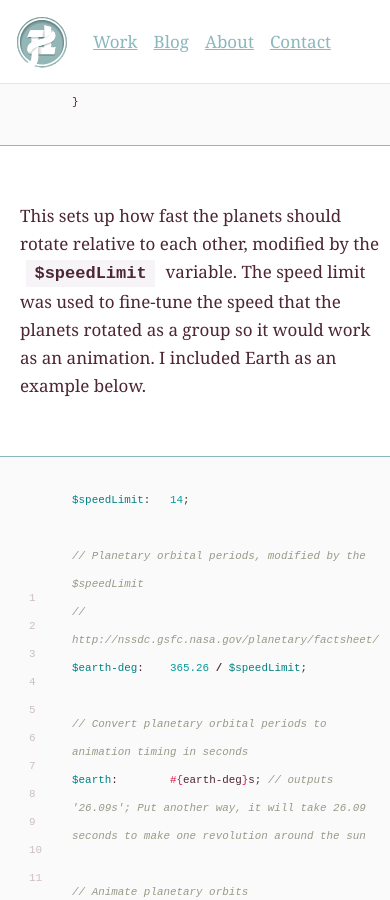
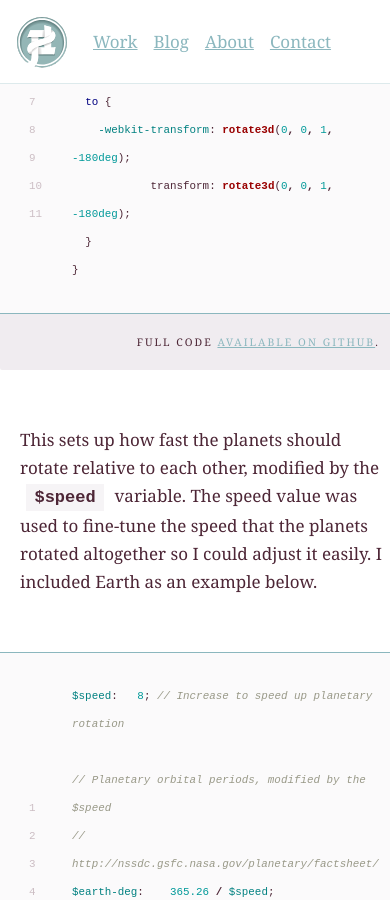
Before and after one commit to zachalbert/zachalbert.com_v6-build, a Jekyll site: the page built from _posts/2015-01-10-orrery.md, in a window 390 px wide and 900 px high, scrolled down 7623 px. Built offline with Jekyll 4.4.1, drawn with Linux system fonts in a browser that asks for light colours; comment, search, counter and statistics services are not loaded; some of the changed text lies outside the part shown.

Commit message:
More responsive tuning

```diff
--- a/_layouts/default.html
+++ b/_layouts/default.html
@@ -106,7 +106,7 @@
           </div>
           <div class="post_main">
             <p>
-              Hi, I'm Zac Halbert. I'm a digital product designer living in San Francisco, California with my Wife Sheena and sheepdog Rufus. I own independent product design consultancy <a href="http://www.scouthawk.com/">Scout Hawk Product Design Studios</a>.
+              Hi, I'm Zac Halbert. I'm a digital product designer living in San Francisco, California with my Wife Sheena and sheepdog Rufus. I own independent product design consultancy <a href="http://www.scouthawk.com/">Scout Hawk Product Design Studio</a>.
             </p>
             <p>
               I build user-facing applications and webites for technology companies, especially startups aiming to make a meaingful, positive impact on everyone. My focus is on early stage products, making strategic vision a reality, and advising technical teams in need of creative direction.
--- a/_posts/2015-01-10-orrery.md
+++ b/_posts/2015-01-10-orrery.md
@@ -11,7 +11,7 @@ categories:
 ---
 
 The orrery <a href="/#top">at the top of this site</a> is an experiment in CSS 3
-animation. *(You might need a more modern browser to see it in action.)* It uses
+animation. *(You might need a more modern <a href="https://www.google.com/chrome/browser/desktop/index.html">browser</a> to see it in action.)* It uses
 data from <a href="http://nssdc.gsfc.nasa.gov/planetary/factsheet/">nasa.gov</a>
 to accurately represent how planets rotate around our sun.
 
@@ -53,6 +53,9 @@ The markup to generate the orbital rings and planets themselves is relatively si
   </div>
 </div>
 {% endhighlight %}
+<div class="note">
+  Full code <a href="https://github.com/zachalbert/zachalbert.com_v6#the-orrery">available on github</a>.
+</div>
 
 ## SCSS function calls
 
@@ -75,6 +78,9 @@ and making small adjustments.
 .pluto   { @include buildPlanet(86%, 10%, $color-10, $pluto-size / 0.5); }
 .eris    { @include buildPlanet(100%, 11%, $color-11, $eris-size / 0.5); }
 {% endhighlight %}
+<div class="note">
+  Full code <a href="https://github.com/zachalbert/zachalbert.com_v6#the-orrery">available on github</a>.
+</div>
 
 ## Mixin to build the planets
 
@@ -146,6 +152,9 @@ The reason I used nesting pseudo objects is because it simplifies the animation
   }
 }
 {% endhighlight %}
+<div class="note">
+  Full code <a href="https://github.com/zachalbert/zachalbert.com_v6#the-orrery">available on github</a>.
+</div>
 
 ## The CSS animation process
 
@@ -166,15 +175,18 @@ CSS 3 `animation` property.
   }
 }
 {% endhighlight %}
+<div class="note">
+  Full code <a href="https://github.com/zachalbert/zachalbert.com_v6#the-orrery">available on github</a>.
+</div>
 
-This sets up how fast the planets should rotate relative to each other, modified by the `$speedLimit` variable. The speed limit was used to fine-tune the speed that the planets rotated as a group so it would work as an animation. I included Earth as an example below.
+This sets up how fast the planets should rotate relative to each other, modified by the `$speed` variable. The speed value was used to fine-tune the speed that the planets rotated altogether so I could adjust it easily. I included Earth as an example below.
 
 {% highlight scss linenos %}
-$speedLimit:   14;
+$speed:   8; // Increase to speed up planetary rotation
 
-// Planetary orbital periods, modified by the $speedLimit
+// Planetary orbital periods, modified by the $speed
 // http://nssdc.gsfc.nasa.gov/planetary/factsheet/
-$earth-deg:    365.26 / $speedLimit;
+$earth-deg:    365.26 / $speed;
 
 // Convert planetary orbital periods to animation timing in seconds
 $earth:        #{earth-deg}s; // outputs '26.09s'; Put another way, it will take 26.09 seconds to make one revolution around the sun
@@ -183,6 +195,9 @@ $earth:        #{earth-deg}s; // outputs '26.09s'; Put another way, it will take
 .earth .orbit  { -webkit-animation: year #{$earth} linear infinite;
                          animation: year #{$earth} linear infinite; }
 {% endhighlight %}
+<div class="note">
+  Full code <a href="https://github.com/zachalbert/zachalbert.com_v6#the-orrery">available on github</a>.
+</div>
 
 ## Why not use SVG animation?
 
--- a/_scss/_typography.scss
+++ b/_scss/_typography.scss
@@ -33,8 +33,6 @@ h1 {
   line-height: $line-height * 2;
   position: relative;
   top: 4px;
-  // word-break: normal;
-  // @include hyphenate;
 
   a {
     text-decoration: none;
```
Also changed, not shown: _posts/2015-02-02-ten-million-smiles.md (+1 -1 lines), _posts/2015-02-10-product-design-vs-ux-design.md (+1 -1 lines), _scss/_breakpoints.scss (+10 -3 lines), _scss/_highlight.scss (+10 -0 lines), _scss/_main.scss (+6 -9 lines), _scss/_orrry.scss (+19 -19 lines), css/style.css.
